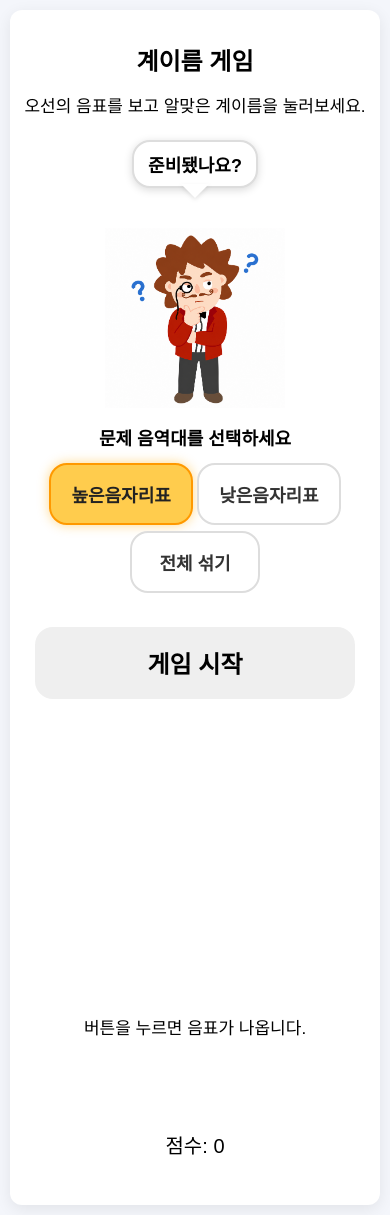
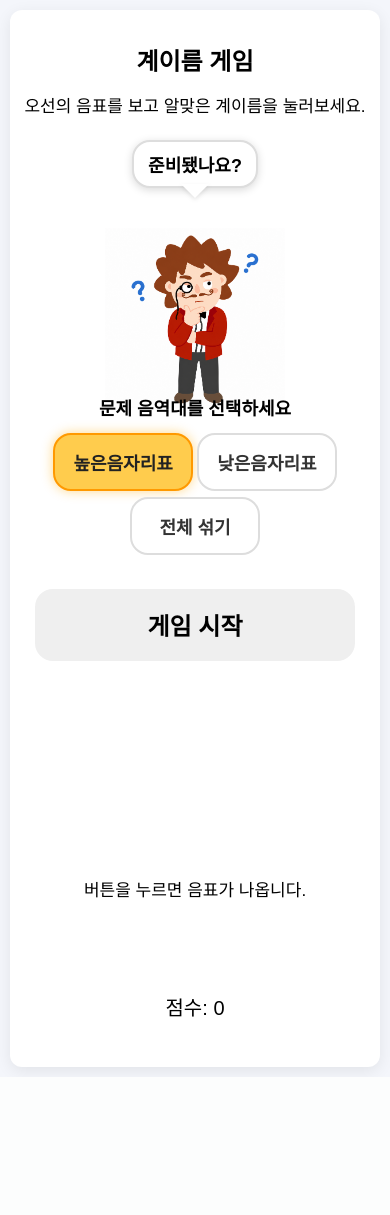
Before and after one commit to sol-smile03/music-note-game, a Flask app: page / in a window 390 px wide. After the commit the page ends 1076 px from the top, so only its background shows below. Run offline with Flask 3, Linux system fonts and the light colour scheme; some libraries are stand-ins or nearby versions.

Commit message:
Update style.css

```diff
--- a/static/style.css
+++ b/static/style.css
@@ -70,12 +70,14 @@ p {
 #character {
     width: 200px;
     margin-top: 20px;
+    margin-bottom: -30px;
 }
 
 /* 오선 */
 #staffArea {
-    margin: 0 auto 8px auto;
-    min-height: 300px;
+    margin: -40px auto 0 auto;
+    min-height: 240px;
+
     display: flex;
     justify-content: center;
     align-items: flex-start;
@@ -341,10 +343,10 @@ button:disabled {
     }
 
     button {
-        font-size: 24px;
-        min-width: 100px;
-        min-height: 70px;
-        padding: 16px 20px;
+        font-size: 22px;
+        min-width: 90px;
+        min-height: 62px;
+        padding: 14px 18px;
     }
 
     #startBtn {
```
